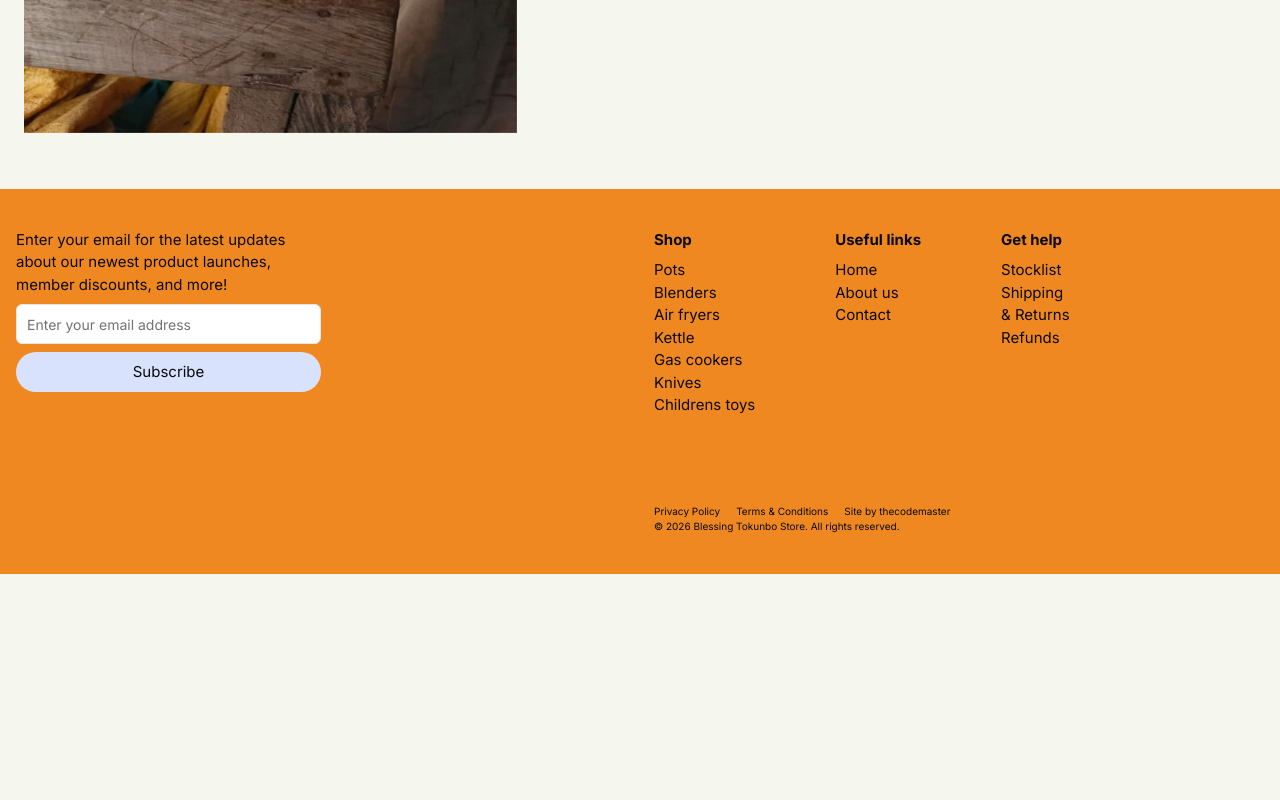
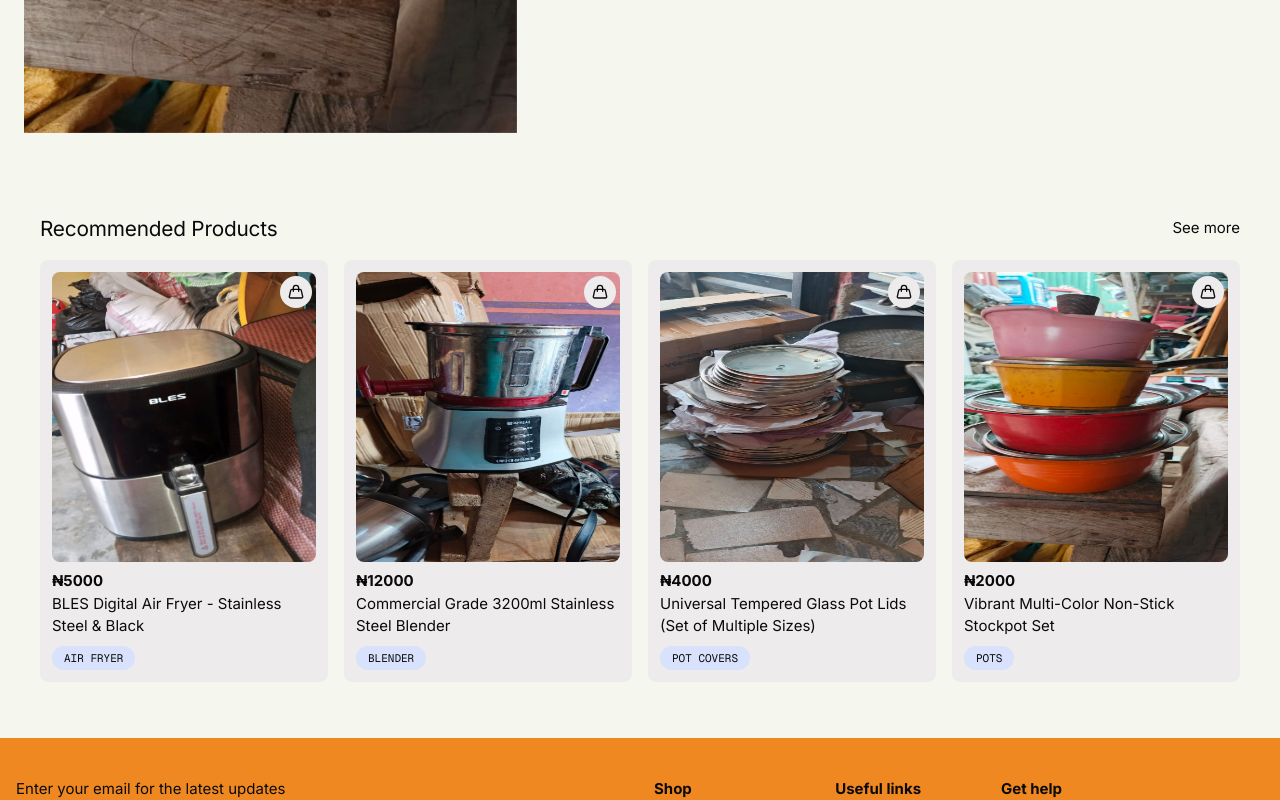
Before and after one commit to thecode-master-sy/tokunbo, a Next.js app: page /products/bles-digital-air-fryer_002 in a window 1280 px wide. Shown: the part 760-1560 px from the top of the page. Before the commit the page ends 1334 px from the top, so only its background shows below. Built offline with nearby package versions, Linux system fonts and the light colour scheme; some icons are missing.

Commit message:
feat: added recommended products to product details page and featured products to homepage

```diff
--- /dev/null
+++ b/app/_sections/featured-products.tsx
@@ -0,0 +1,56 @@
+import ProductCard from "@/components/product-card";
+import { Product } from "@/lib/product-types";
+import Link from "next/link";
+
+const featuredProducts: Product[] = [
+  {
+    id: "bles-digital-air-fryer_002",
+    name: "BLES Digital Air Fryer - Stainless Steel & Black",
+    imageUrl: "/images/product-images/Bles-digital-air-fryer.jpeg",
+    price: 5000,
+    category: "Air fryer",
+  },
+  {
+    id: "commercial-grade-3200ml-stailess-steel-blender",
+    name: "Commercial Grade 3200ml Stainless Steel Blender",
+    imageUrl: "/images/product-images/commercial-grade-blend.jpeg",
+    price: 12000,
+    category: "Blender",
+  },
+  {
+    id: "universial-tempered-glass-pot-lids",
+    name: "Universal Tempered Glass Pot Lids (Set of Multiple Sizes)",
+    imageUrl: "/images/product-images/tempered-pot-lids.jpeg",
+    price: 4000,
+    category: "Pot covers",
+  },
+  {
+    id: "vibrant-multi-color-non-stick-stockpot-set",
+    name: "Vibrant Multi-Color Non-Stick Stockpot Set",
+    imageUrl: "/images/product-images/multi-color-stock-pot.jpeg",
+    price: 2000,
+    category: "Pots",
+  },
+];
+
+export default function FeaturedProducts() {
+  return (
+    <div className="px-4 pt-7">
+      <div className="flex items-center justify-between">
+        <h2 className="text-h3 -tracking-[0.01em]">Featured products</h2>
+        <Link href="/best-sellers" className="text-underline text-70 ">
+          <span className="hidden md:inline-block text-underline">
+            See more featured products
+          </span>
+          <span className="md:hidden text-underline">See more</span>
+        </Link>
+      </div>
+
+      <div className="grid grid-cols-2 md:grid-cols-4 gap-4 pt-4">
+        {featuredProducts.map((product, index) => (
+          <ProductCard key={index} product={product} />
+        ))}
+      </div>
+    </div>
+  );
+}
--- a/app/page.tsx
+++ b/app/page.tsx
@@ -2,6 +2,7 @@ import HeroSection from "@/app/_sections/hero";
 import ProductCategories from "@/app/_sections/product_categories";
 import BestSellingProductsSection from "@/app/_sections/best-selling-products";
 import NewestArrivals from "./_sections/new-arrivals";
+import FeaturedProducts from "@/app/_sections/featured-products";
 
 export default function Home() {
   return (
@@ -10,6 +11,7 @@ export default function Home() {
       <ProductCategories />
       <BestSellingProductsSection />
       <NewestArrivals />
+      <FeaturedProducts />
     </div>
   );
 }
--- a/app/products/[id]/page.tsx
+++ b/app/products/[id]/page.tsx
@@ -1,86 +1,11 @@
-import Image from "next/image";
-import Link from "next/link";
-import { Button } from "@/components/ui/button";
-import QuantitySelector from "@/components/quantity-selector";
+import ProductDetails from "@/app/products/_sections/product-details";
+import RecommendedProducts from "@/app/products/_sections/recommended-products";
 
 export default function Product() {
   return (
     <div className="px-4 lg:px-6">
-      <div className=" uppercase  gap-1 items-center font-mono md:hidden py-4">
-        <Link
-          href="/"
-          className="bg-category px-3 rounded-full py-1 text-[11px]"
-        >
-          Home
-        </Link>{" "}
-        <span>{"/"}</span>
-        <span className="bg-category px-3 rounded-full py-1 text-[11px]">
-          bles-digital...
-        </span>
-      </div>
-      <div className="flex flex-col md:flex-row">
-        <div className="md:sticky self-start md:top-23 md:w-[40%] w-full">
-          <div className="w-full">
-            <Image
-              src="/images/product-images/multi-color-stock-pot.jpeg"
-              className="w-full aspect-[1/1.1] md:min-h-screen"
-              alt="product image"
-              width={100}
-              height={100}
-            />
-          </div>
-        </div>
-        <div className="md:w-1/2  w-full space-y-6 lg:px-20 md:px-12 md:py-12">
-          <div>
-            <div className=" uppercase md:flex gap-1 items-center font-mono hidden ">
-              <Link
-                href="/"
-                className="bg-category px-3 rounded-full py-1 text-[11px]"
-              >
-                Home
-              </Link>{" "}
-              <span>{"/"}</span>
-              <span className="bg-category px-3 rounded-full py-1 text-[11px]">
-                bles-digital...
-              </span>
-            </div>
-            <h1 className="text-h2 font-bold mt-2">BLES Digital Air Fryer</h1>
-            <p className="text-h3 mt-4">₦5,000</p>
-          </div>
-
-          <div className="flex items-center gap-1">
-            {/* Star icons would go here */}
-            <span className="text-xl">★★★★★</span>
-          </div>
-
-          <p className="text-gray-700 leading-relaxed">
-            Our high-performance digital air fryer uses rapid heat circulation
-            to deliver a perfect golden crunch with up to 85% less oil,
-            featuring intuitive touch presets for everything from crispy wings
-            to roasted vegetables.
-          </p>
-
-          {/* Spacer to demonstrate the scroll/sticky effect */}
-          <div className="border-t border-gray-200 pt-10">
-            <h3 className="font-bold">Product Details & Features</h3>
-            <ul className="list-disc ml-5 mt-4 space-y-2">
-              <li>Rapid Air Circulation</li>
-              <li>One-Touch Digital Presets</li>
-              <li>Non-Stick Easy Clean</li>
-            </ul>
-          </div>
-
-          <div className="flex flex-col lg:flex-row gap-2">
-            <QuantitySelector />
-            <Button
-              size={"lg"}
-              className="w-full bg-hero text-foreground cursor-pointer rounded-full h-12 lg:max-w-[300px]"
-            >
-              Add to cart
-            </Button>
-          </div>
-        </div>
-      </div>
+      <ProductDetails />
+      <RecommendedProducts />
     </div>
   );
 }
--- /dev/null
+++ b/app/products/_sections/product-details.tsx
@@ -0,0 +1,86 @@
+import Image from "next/image";
+import Link from "next/link";
+import { Button } from "@/components/ui/button";
+import QuantitySelector from "@/components/quantity-selector";
+
+export default function ProductDetails() {
+  return (
+    <div>
+      <div className=" uppercase  gap-1 items-center font-mono md:hidden py-4">
+        <Link
+          href="/"
+          className="bg-category px-3 rounded-full py-1 text-[11px]"
+        >
+          Home
+        </Link>{" "}
+        <span>{"/"}</span>
+        <span className="bg-category px-3 rounded-full py-1 text-[11px]">
+          bles-digital...
+        </span>
+      </div>
+      <div className="flex flex-col md:flex-row">
+        <div className="md:sticky self-start md:top-23 md:w-[40%] w-full">
+          <div className="w-full">
+            <Image
+              src="/images/product-images/multi-color-stock-pot.jpeg"
+              className="w-full aspect-[1/1.1] md:min-h-screen"
+              alt="product image"
+              width={100}
+              height={100}
+            />
+          </div>
+        </div>
+        <div className="md:w-1/2  w-full space-y-6 lg:px-20 md:px-12 md:py-12">
+          <div>
+            <div className=" uppercase md:flex gap-1 items-center font-mono hidden ">
+              <Link
+                href="/"
+                className="bg-category px-3 rounded-full py-1 text-[11px]"
+              >
+                Home
+              </Link>{" "}
+              <span>{"/"}</span>
+              <span className="bg-category px-3 rounded-full py-1 text-[11px]">
+                bles-digital...
+              </span>
+            </div>
+            <h1 className="text-h2 font-bold mt-2">BLES Digital Air Fryer</h1>
+            <p className="text-h3 mt-4">₦5,000</p>
+          </div>
+
+          <div className="flex items-center gap-1">
+            {/* Star icons would go here */}
+            <span className="text-xl">★★★★★</span>
+          </div>
+
+          <p className="text-gray-700 leading-relaxed">
+            Our high-performance digital air fryer uses rapid heat circulation
+            to deliver a perfect golden crunch with up to 85% less oil,
+            featuring intuitive touch presets for everything from crispy wings
+            to roasted vegetables.
+          </p>
+
+          {/* Spacer to demonstrate the scroll/sticky effect */}
+          <div className="border-t border-gray-200 pt-10">
+            <h3 className="font-bold">Product Details & Features</h3>
+            <ul className="list-disc ml-5 mt-4 space-y-2">
+              <li>Rapid Air Circulation</li>
+              <li>One-Touch Digital Presets</li>
+              <li>Non-Stick Easy Clean</li>
+            </ul>
+          </div>
+
+          <div className="flex flex-col lg:flex-row gap-2">
+            <QuantitySelector />
+            <Button
+              size={"lg"}
+              className="w-full bg-hero text-foreground cursor-pointer rounded-full h-12 lg:max-w-[300px]"
+            >
+              Add to cart
+            </Button>
+          </div>
+        </div>
+      </div>
+    </div>
+  );
+}
--- /dev/null
+++ b/app/products/_sections/recommended-products.tsx
@@ -0,0 +1,54 @@
+import ProductCard from "@/components/product-card";
+import { Product } from "@/lib/product-types";
+import Link from "next/link";
+
+const recommendedProducts: Product[] = [
+  {
+    id: "bles-digital-air-fryer_002",
+    name: "BLES Digital Air Fryer - Stainless Steel & Black",
+    imageUrl: "/images/product-images/Bles-digital-air-fryer.jpeg",
+    price: 5000,
+    category: "Air fryer",
+  },
+  {
+    id: "commercial-grade-3200ml-stailess-steel-blender",
+    name: "Commercial Grade 3200ml Stainless Steel Blender",
+    imageUrl: "/images/product-images/commercial-grade-blend.jpeg",
+    price: 12000,
+    category: "Blender",
+  },
+  {
+    id: "universial-tempered-glass-pot-lids",
+    name: "Universal Tempered Glass Pot Lids (Set of Multiple Sizes)",
+    imageUrl: "/images/product-images/tempered-pot-lids.jpeg",
+    price: 4000,
+    category: "Pot covers",
+  },
+  {
+    id: "vibrant-multi-color-non-stick-stockpot-set",
+    name: "Vibrant Multi-Color Non-Stick Stockpot Set",
+    imageUrl: "/images/product-images/multi-color-stock-pot.jpeg",
+    price: 2000,
+    category: "Pots",
+  },
+];
+
+export default function RecommendedProducts() {
+  return (
+    <div className="px-4 pt-20">
+      <div className="flex items-center justify-between">
+        <h2 className="text-h3 -tracking-[0.01em]">Recommended Products</h2>
+        <Link href="/best-sellers" className="text-underline text-70">
+          <span className="hidden md:inline-block"> See more</span>
+          <span className="md:hidden">See more</span>
+        </Link>
+      </div>
+
+      <div className="grid grid-cols-2 md:grid-cols-4 gap-4 pt-4">
+        {recommendedProducts.map((product, index) => (
+          <ProductCard key={index} product={product} />
+        ))}
+      </div>
+    </div>
+  );
+}
```
